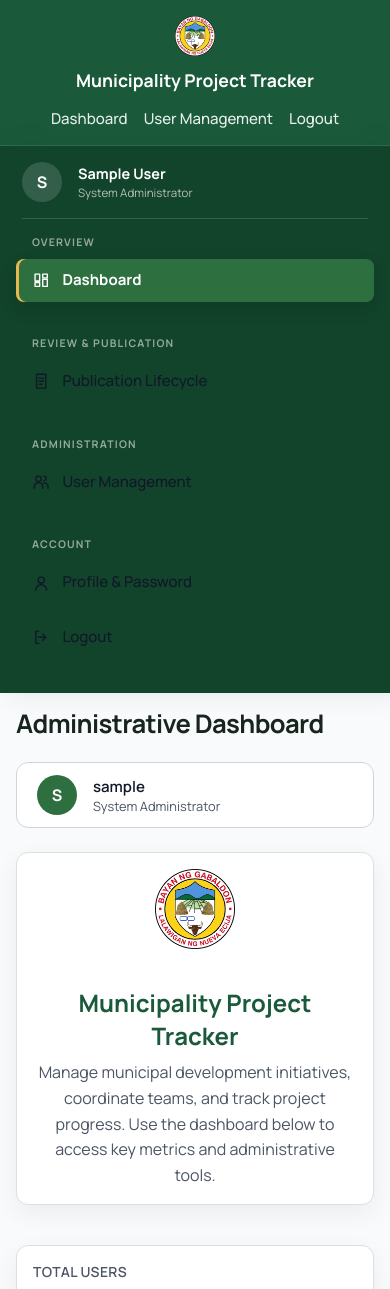
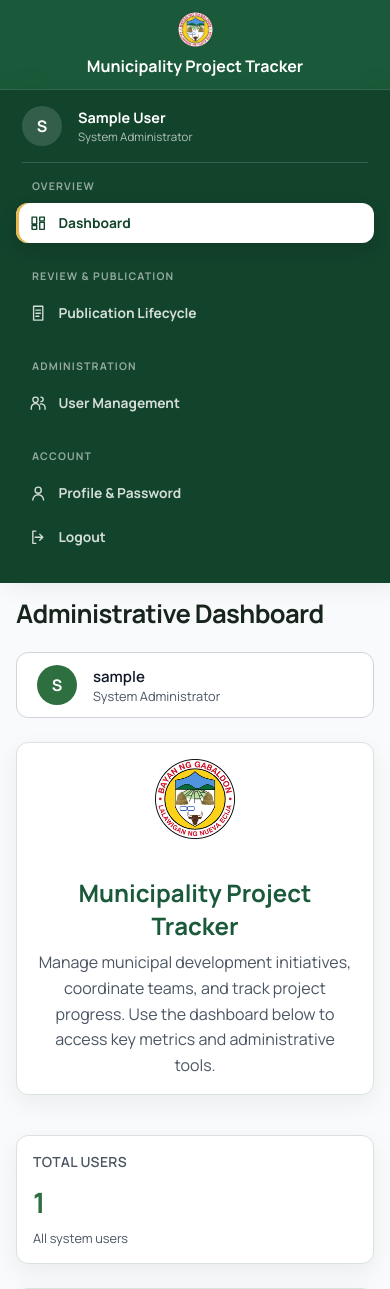
Before and after one commit to AboloftZeke/Gabaldon-Municipality-Project-Tracker, a Django app: page /admin-dashboard/ in a window 390 px wide. Shown: the top 1289 px of the page. Run offline with Django 5.2, Linux system fonts and the light colour scheme; the visitor is signed in with stand-in values (Sample User, id 1); data comes from the database, SQL or seed files in the repository; data that the repository does not hold is empty.

Commit message:
fix(ui): clean admin layout and sidebar spacing

```diff
--- a/static/css/components/ui.css
+++ b/static/css/components/ui.css
@@ -918,6 +918,7 @@
 .ui-sidebar-layout {
     display: grid;
     grid-template-columns: 240px minmax(0, 1fr);
+    column-gap: clamp(1.5rem, 2vw, 2rem);
     min-height: calc(100vh - 72px);
 }
 
@@ -1106,6 +1107,7 @@
 @media (max-width: 800px) {
     .ui-sidebar-layout {
         grid-template-columns: minmax(0, 1fr);
+        column-gap: 0;
     }
 
     .ui-sidebar-layout > .sidebar.ui-sidebar {
--- a/static/css/templates/core/admin_dashboard.css
+++ b/static/css/templates/core/admin_dashboard.css
@@ -15,140 +15,12 @@
         --accent-blue: #0284c7;
     }
 
-    * {
-        margin: 0;
-        padding: 0;
-        box-sizing: border-box;
-    }
-
-    body {
-        font-family: 'Manrope', "Segoe UI", sans-serif;
-        background: var(--bg-light);
-        color: var(--ink-900);
-    }
-
-    header {
-        background: var(--panel-green);
-        color: var(--white);
-        padding: 0;
-        border-bottom: 1px solid rgba(255, 255, 255, 0.1);
-    }
-
-    header nav {
-        display: flex;
-        justify-content: space-between;
-        align-items: center;
-        padding: 1.25rem clamp(1rem, 5vw, 3rem);
-        max-width: 1400px;
-        margin: 0 auto;
-        width: 100%;
-    }
-
-    header nav .header-brand {
-        display: flex;
-        align-items: center;
-        gap: 0.75rem;
-        flex-shrink: 0;
-    }
-
-    header nav .header-seal {
-        width: 40px;
-        height: 40px;
-        flex-shrink: 0;
-    }
-
-    header nav h1 {
-        font-size: 1.25rem;
-        font-weight: 700;
-        margin: 0;
-    }
-
-    header nav ul {
-        display: flex;
-        list-style: none;
-        gap: 2rem;
-        align-items: center;
-    }
-
-    header nav a {
-        color: rgba(255, 255, 255, 0.9);
-        text-decoration: none;
-        font-size: 0.94rem;
-        font-weight: 500;
-        transition: color 180ms ease;
-        padding: 0.5rem 0;
-        border-bottom: 2px solid transparent;
-    }
-
-    header nav a:hover {
-        color: var(--white);
-        border-bottom-color: var(--white);
-    }
-
-    main {
-        display: grid;
-        grid-template-columns: 280px 1fr;
-        min-height: calc(100vh - 80px);
-    }
-
-    .sidebar {
-        background: var(--white);
-        border-right: 1px solid var(--line);
-        padding: 2rem 0;
-    }
-
-    .sidebar-section {
-        padding: 1rem 1.5rem;
-        border-bottom: 1px solid var(--line);
-    }
-
-    .sidebar-section:last-child {
-        border-bottom: none;
-    }
-
-    .sidebar-title {
-        font-size: 0.75rem;
-        font-weight: 700;
-        text-transform: uppercase;
-        letter-spacing: 0.05em;
-        color: var(--ink-600);
-        margin-bottom: 1rem;
-    }
-
-    .sidebar-menu {
-        list-style: none;
-    }
-
-    .sidebar-menu li {
-        margin-bottom: 0.5rem;
-    }
-
-    .sidebar-menu a {
-        display: flex;
-        align-items: center;
-        gap: 0.75rem;
-        padding: 0.75rem 1rem;
-        border-radius: 8px;
-        color: var(--ink-900);
-        text-decoration: none;
-        font-size: 0.94rem;
-        font-weight: 500;
-        transition: background 180ms ease, color 180ms ease;
-    }
-
-    .sidebar-menu a:hover {
-        background: var(--bg-light);
-        color: var(--btn);
-    }
-
-    .sidebar-menu a.active {
-        background: var(--btn);
-        color: var(--white);
-    }
-
-    .dashboard-content {
-        padding: clamp(1.5rem, 5vw, 3rem);
-        overflow-y: auto;
+    .admin-dashboard-content {
+        width: min(100%, 1280px);
+        min-width: 0;
+        padding: clamp(1.5rem, 3vw, 2.5rem) clamp(1.25rem, 3vw, 2.5rem) 3rem 0;
+        overflow: visible;
+        justify-self: start;
     }
 
     .dashboard-header {
@@ -352,62 +224,7 @@
         line-height: 1.5;
     }
 
-    .quick-actions {
-        background: var(--white);
-        border-radius: 12px;
-        border: 1px solid var(--line);
-        padding: 1.5rem;
-    }
-
-    .quick-actions h4 {
-        font-size: 0.94rem;
-        font-weight: 700;
-        color: var(--ink-900);
-        margin-bottom: 1rem;
-    }
-
-    .action-button {
-        display: inline-flex;
-        align-items: center;
-        gap: 0.5rem;
-        padding: 0.75rem 1.25rem;
-        background: var(--btn);
-        color: var(--white);
-        border: none;
-        border-radius: 8px;
-        font-size: 0.94rem;
-        font-weight: 600;
-        cursor: pointer;
-        text-decoration: none;
-        transition: background 180ms ease, transform 180ms ease;
-        margin-right: 0.75rem;
-        margin-bottom: 0.75rem;
-    }
-
-    .action-button:hover {
-        background: var(--btn-hover);
-        transform: translateY(-2px);
-    }
-
-    .action-button.secondary {
-        background: transparent;
-        color: var(--btn);
-        border: 1px solid var(--btn);
-    }
-
-    .action-button.secondary:hover {
-        background: var(--bg-light);
-    }
-
     @media (max-width: 1024px) {
-        main {
-            grid-template-columns: 1fr;
-        }
-
-        .sidebar {
-            display: none;
-        }
-
         .dashboard-stats {
             grid-template-columns: repeat(auto-fit, minmax(200px, 1fr));
         }
@@ -423,22 +240,8 @@
     }
 
     @media (max-width: 768px) {
-        header nav {
-            flex-direction: column;
-            gap: 1rem;
-            padding: 1rem;
-        }
-
-        header nav h1 {
-            font-size: 1.1rem;
-        }
-
-        header nav ul {
-            gap: 1rem;
-            font-size: 0.9rem;
-        }
-
-        .dashboard-content {
+        .admin-dashboard-content {
+            width: 100%;
             padding: 1rem;
         }
 
--- a/templates/base.html
+++ b/templates/base.html
@@ -10,7 +10,7 @@
     <link href="https://fonts.googleapis.com/css2?family=Manrope:wght@400;500;600;700&display=swap" rel="stylesheet">
     <link rel="stylesheet" href="{% static 'css/templates/base.css' %}?v=20260918-2">
     {% block extra_head %}{% endblock %}
-    <link rel="stylesheet" href="{% static 'css/components/ui.css' %}?v=20260918-5">
+    <link rel="stylesheet" href="{% static 'css/components/ui.css' %}?v=20260919-1">
 </head>
 <body>
     {% block show_header %}
--- a/templates/core/admin_dashboard.html
+++ b/templates/core/admin_dashboard.html
@@ -11,29 +11,20 @@
 {% endblock %}
 
 {% block show_header %}
-<header>
+<header class="site-header">
     <nav>
         <div class="header-brand">
-            <img src="{% static 'images/gabaldon-seal.png' %}" alt="Gabaldon Seal" class="header-seal">
+            <img src="{% static 'images/gabaldon-seal.png' %}" alt="Gabaldon Seal" class="header-logo">
             <h1>Municipality Project Tracker</h1>
         </div>
-        {% if user.is_authenticated %}
-            <ul>
-                <li><a href="{% url 'admin_dashboard' %}">Dashboard</a></li>
-                {% if user.is_superuser %}
-                    <li><a href="{% url 'user_list' %}">User Management</a></li>
-                {% endif %}
-                <li><a href="{% url 'logout' %}">Logout</a></li>
-            </ul>
-        {% endif %}
     </nav>
 </header>
 {% endblock %}
 
 {% block content %}
-<div class="ui-sidebar-layout">
+<div class="ui-sidebar-layout admin-dashboard-layout">
 {% include "includes/sidebar_navigation.html" %}
-<div class="dashboard-content">
+<div class="dashboard-content admin-dashboard-content">
     <div class="dashboard-header ui-page-header">
         <h2>Administrative Dashboard</h2>
         <div class="user-info">
```
Also changed, not shown: apps/system/test_head_dashboards.py (+9 -0 lines).
